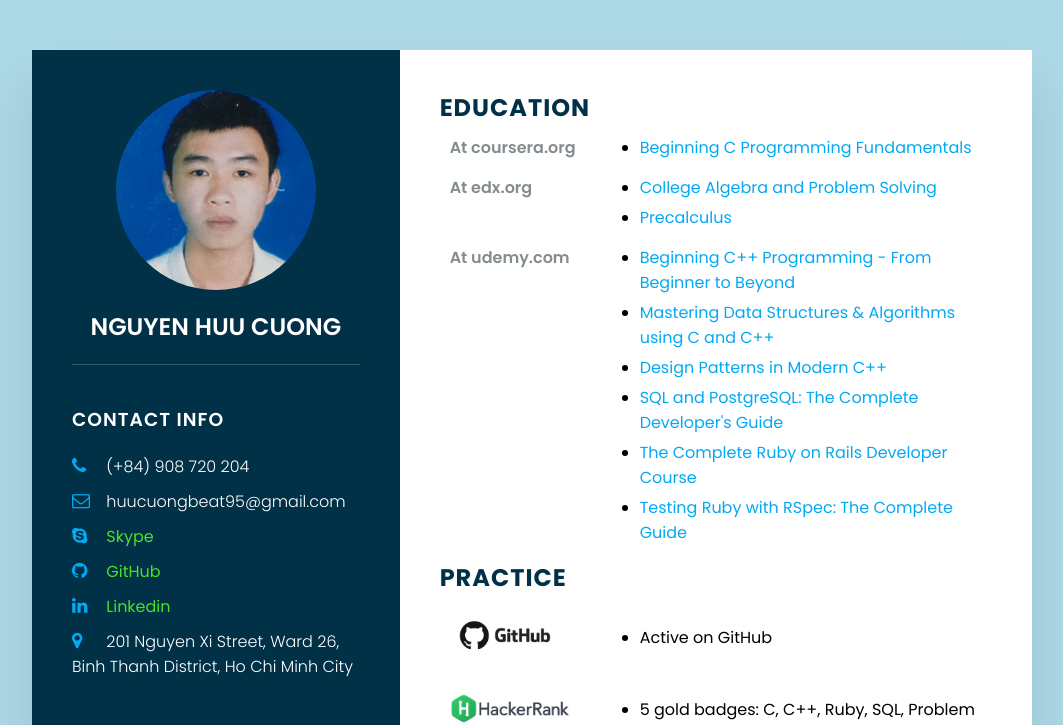
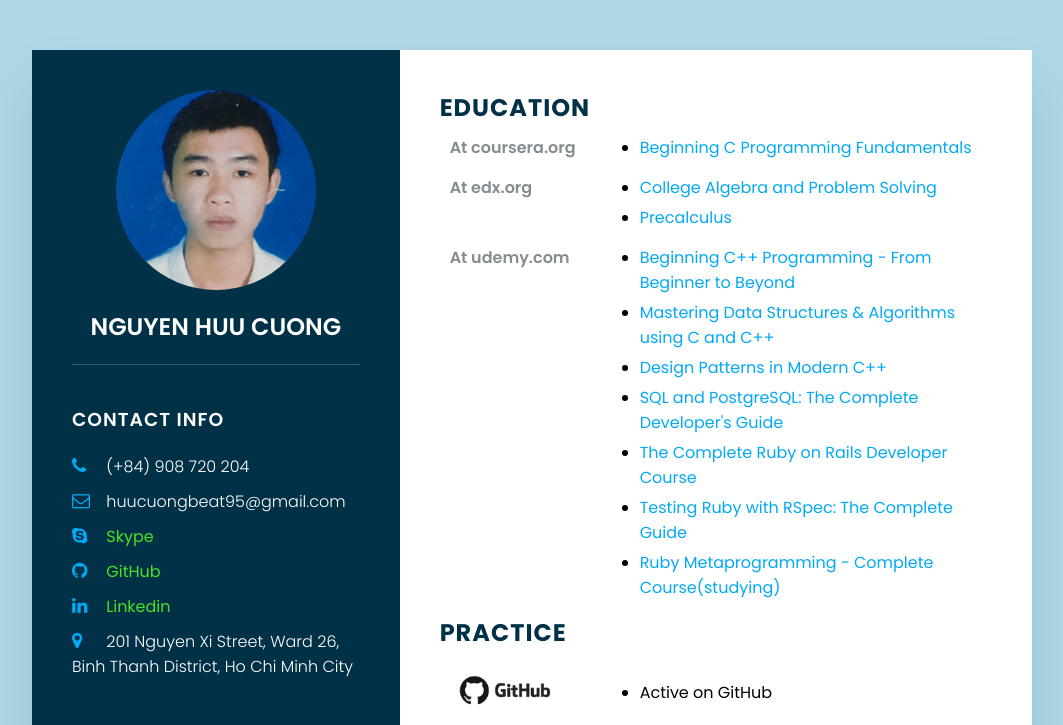
Before and after one commit to huucuongvn/huucuongvn.github.io, a plain HTML site: page index.html in a window 1280 px wide. Shown: the top 725 px of the page, without its empty margins (108-1171 px from the left). Drawn offline with Linux system fonts and the light colour scheme.

Commit message:
Add files via upload

```diff
--- a/index.html
+++ b/index.html
@@ -105,6 +105,9 @@
                             </li>
                             <li>
                                 <a href="https://www.udemy.com/certificate/UC-deca3ffe-245e-40e0-bec7-91dd451123b9/" target="_blank">Testing Ruby with RSpec: The Complete Guide</a>
+                            </li>
+                            <li>
+                                <a href="https://www.udemy.com/course/ruby-metaprogramming/" target="_blank">Ruby Metaprogramming - Complete Course(studying)</a>
                             </li>
                         </ul>
                     </div>
```
